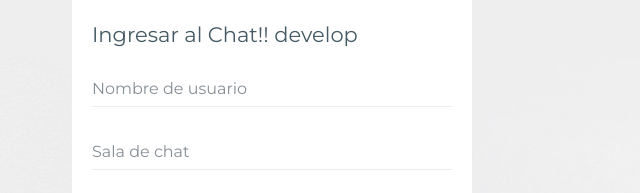
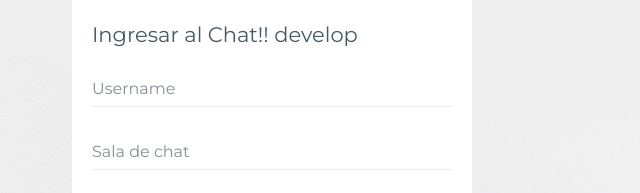
Before and after one commit to kalito2092/sockets-chat, a website: page public/index.html in a window 1280 px wide. Shown: the part 128-321 px from the top of the page, 368-1008 px from the left. Drawn offline with Linux system fonts and the light colour scheme.

Commit message:
v2.1 Cambio placeholder nombre de usuario

```diff
--- a/public/index.html
+++ b/public/index.html
@@ -49,7 +49,7 @@
                         <h3 class="box-title m-b-20">Ingresar al Chat!! develop</h3>
                         <div class="form-group ">
                             <div class="col-xs-12">
-                                <input class="form-control" type="text" required="" placeholder="Nombre de usuario" name="nombre"> </div>
+                                <input class="form-control" type="text" required="" placeholder="Username" name="nombre"> </div>
                         </div>
                         <div class="form-group">
                             <div class="col-xs-12">
```
